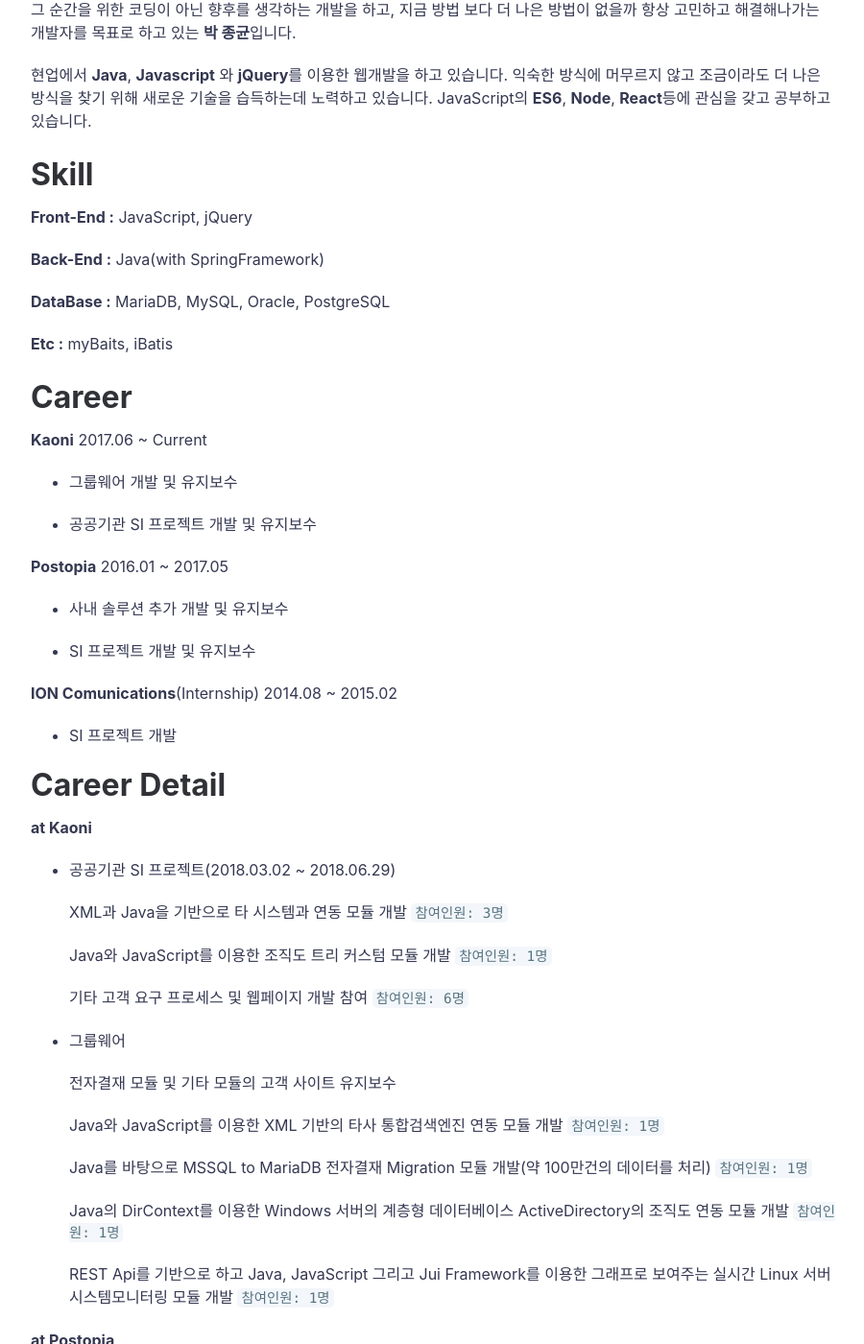
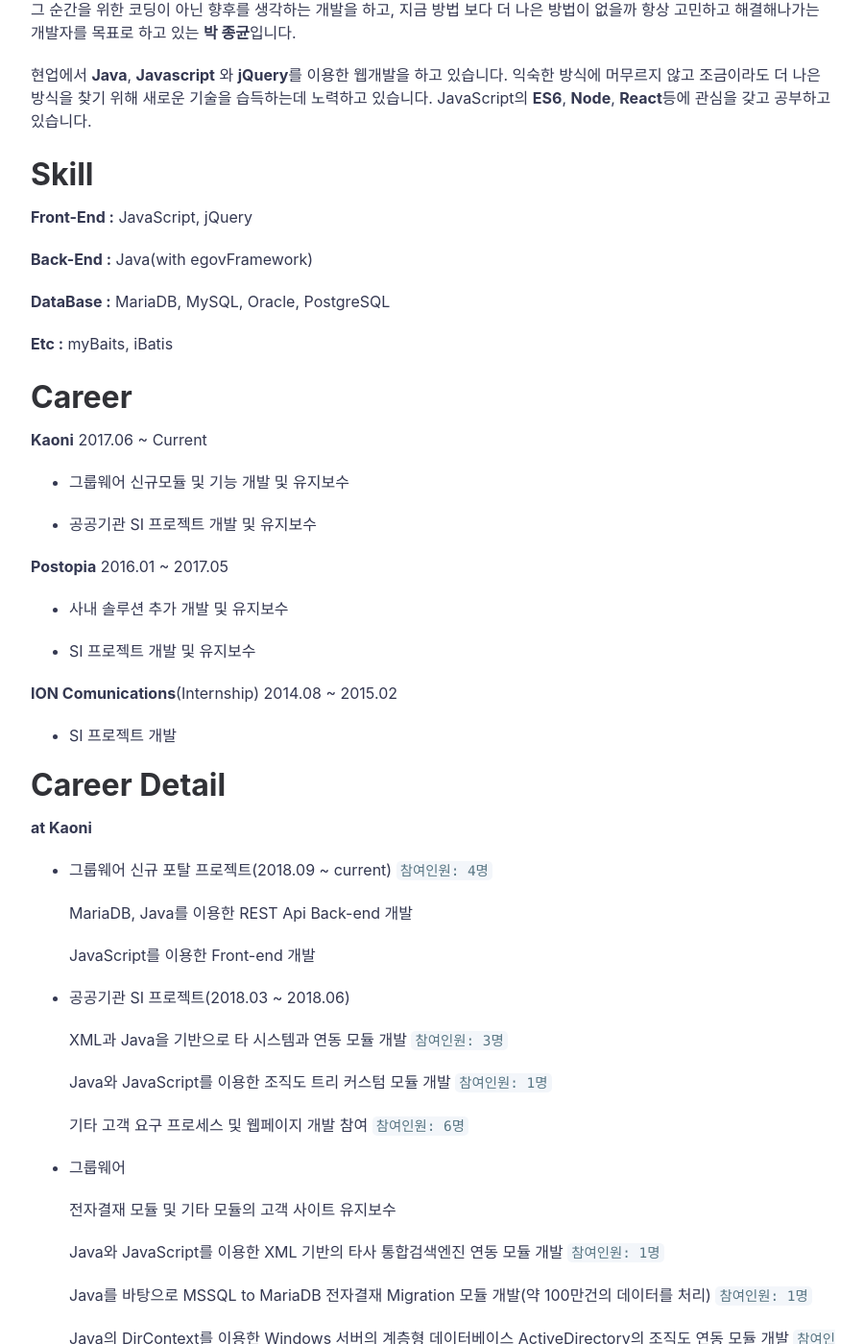
Before and after one commit to jonggyun/jonggyun.github.io, a Jekyll site: the page built from about.md, in a window 1280 px wide and 1400 px high, scrolled down 378 px. Shown: the whole window at 96% size, without its empty margins (188-1088 px from the left). Built offline with Jekyll 4.4.1, drawn with Linux system fonts in a browser that asks for light colours.

Commit message:
modify md

```diff
--- a/about.md
+++ b/about.md
@@ -17,7 +17,7 @@
 ==========
 **Front-End :** JavaScript, jQuery
 
-**Back-End :** Java(with SpringFramework)
+**Back-End :** Java(with egovFramework)
 
 **DataBase :** MariaDB, MySQL, Oracle, PostgreSQL
 
@@ -29,7 +29,7 @@
 
 **Kaoni** 2017.06 ~ Current
 
-- 그룹웨어 개발 및 유지보수
+- 그룹웨어 신규모듈 및 기능 개발 및 유지보수
 
 - 공공기관 SI 프로젝트 개발 및 유지보수
 
@@ -51,7 +51,13 @@
 
 **at Kaoni**
 
-- 공공기관 SI 프로젝트(2018.03.02 ~ 2018.06.29)
+- 그룹웨어 신규 포탈 프로젝트(2018.09 ~ current) `참여인원: 4명`
+
+  MariaDB, Java를 이용한 REST Api Back-end 개발
+
+  JavaScript를 이용한 Front-end 개발
+
+- 공공기관 SI 프로젝트(2018.03 ~ 2018.06)
 
   XML과 Java을 기반으로 타 시스템과 연동 모듈 개발 `참여인원: 3명`
 
```
Also changed, not shown: other parts of about.md (+0 -1 lines).
